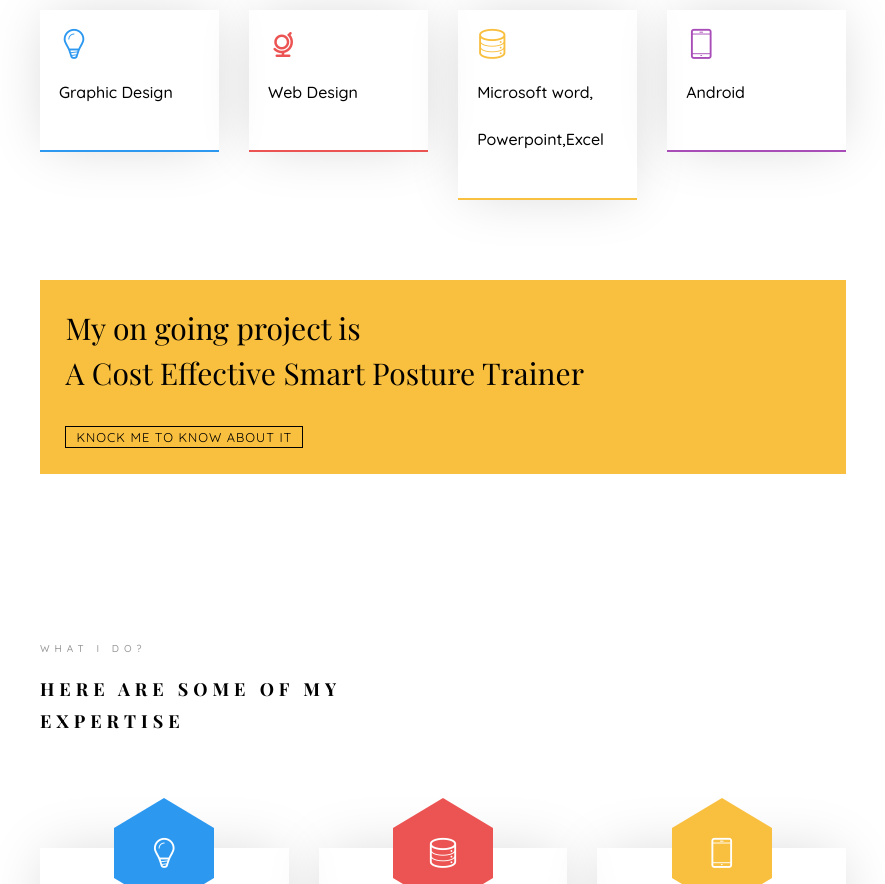
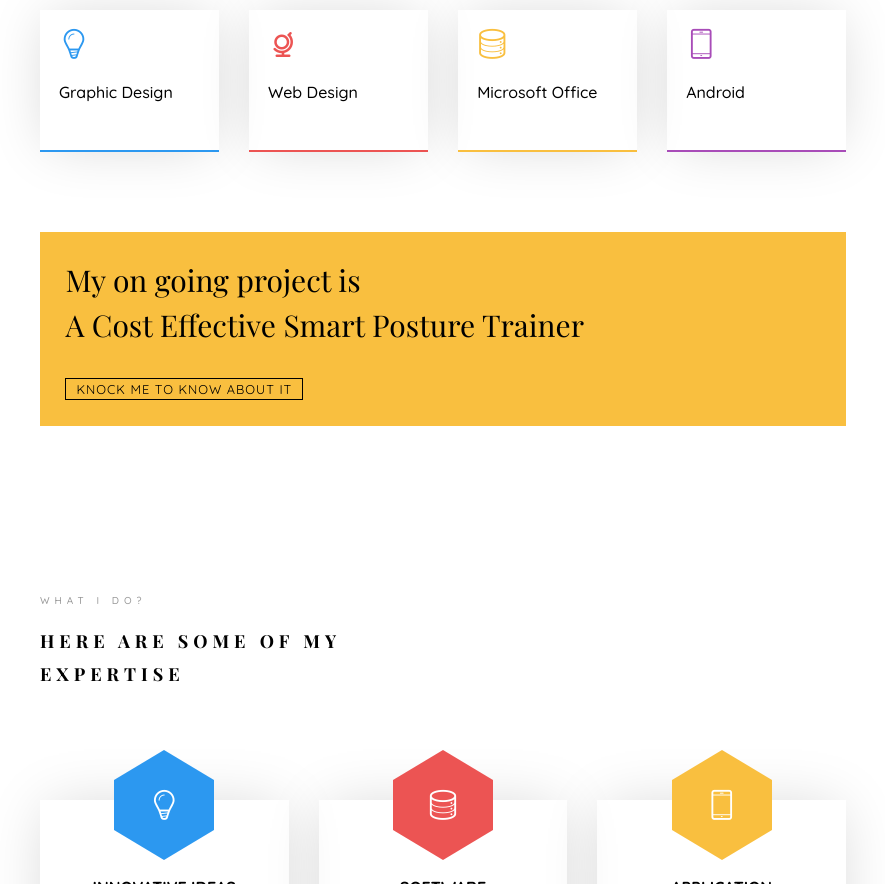
Before and after one commit to rakibulhasan6294/Website, a plain HTML site: page Rakibul/Rakibul/index.html in a window 1280 px wide. Shown: the part 1226-2110 px from the top of the page, without its empty margins (347-1232 px from the left). Drawn offline with nearby package versions, Linux system fonts and the light colour scheme; files whose address does not match are found by name; a web font is replaced by a local one.

Commit message:
Update index.html

```diff
--- a/Rakibul/Rakibul/index.html
+++ b/Rakibul/Rakibul/index.html
@@ -160,8 +160,8 @@
 								<div class="col-md-3 animate-box" data-animate-effect="fadeInTop">
 									<div class="services color-3">
 										<span class="icon2"><i class="icon-data"></i></span>
-										<h3>Microsoft word,</h3>
-										<h3>Powerpoint,Excel</h3>
+										<h3>Microsoft Office</h3>
+
 									</div>
 								</div>
 								<div class="col-md-3 animate-box" data-animate-effect="fadeInBottom">
```
